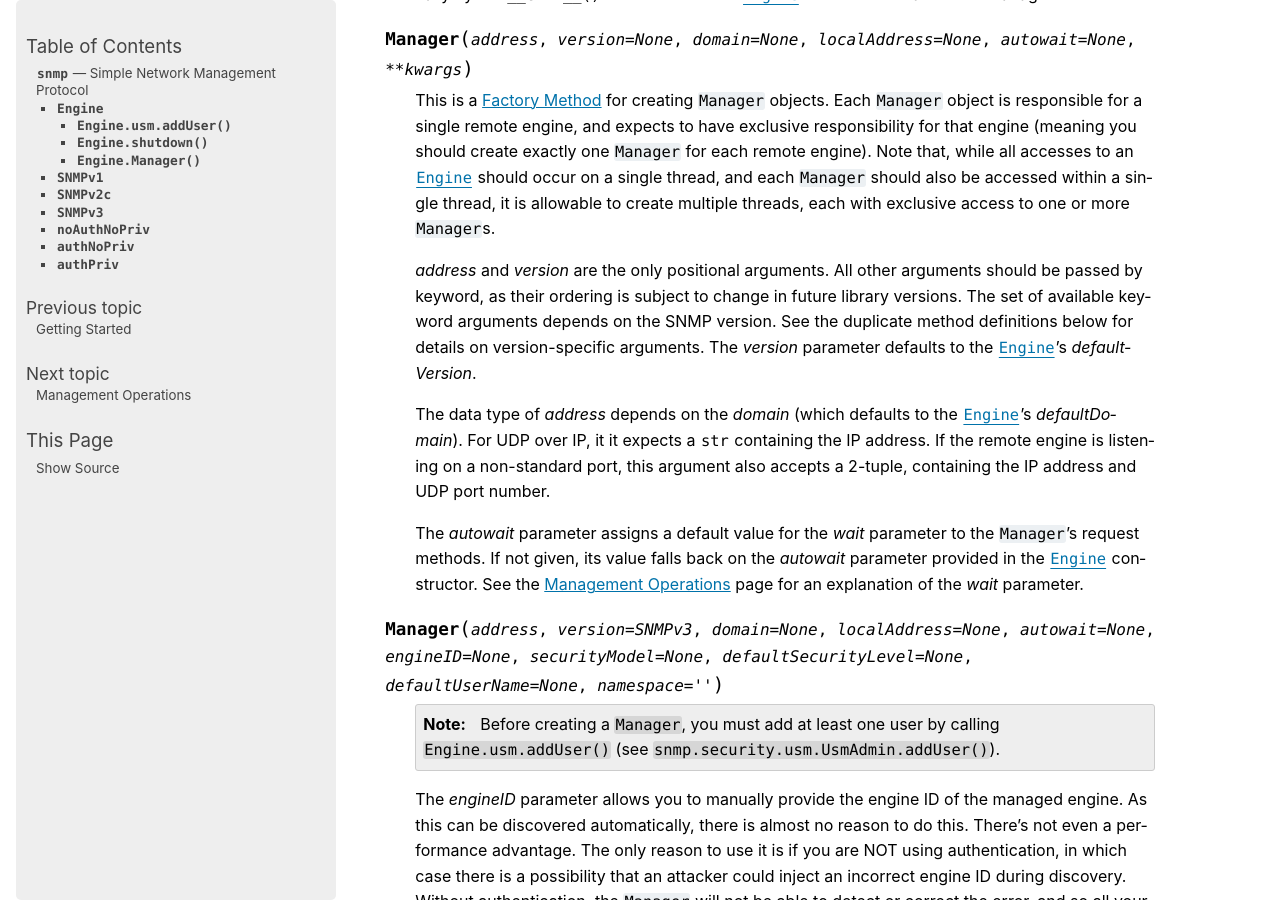
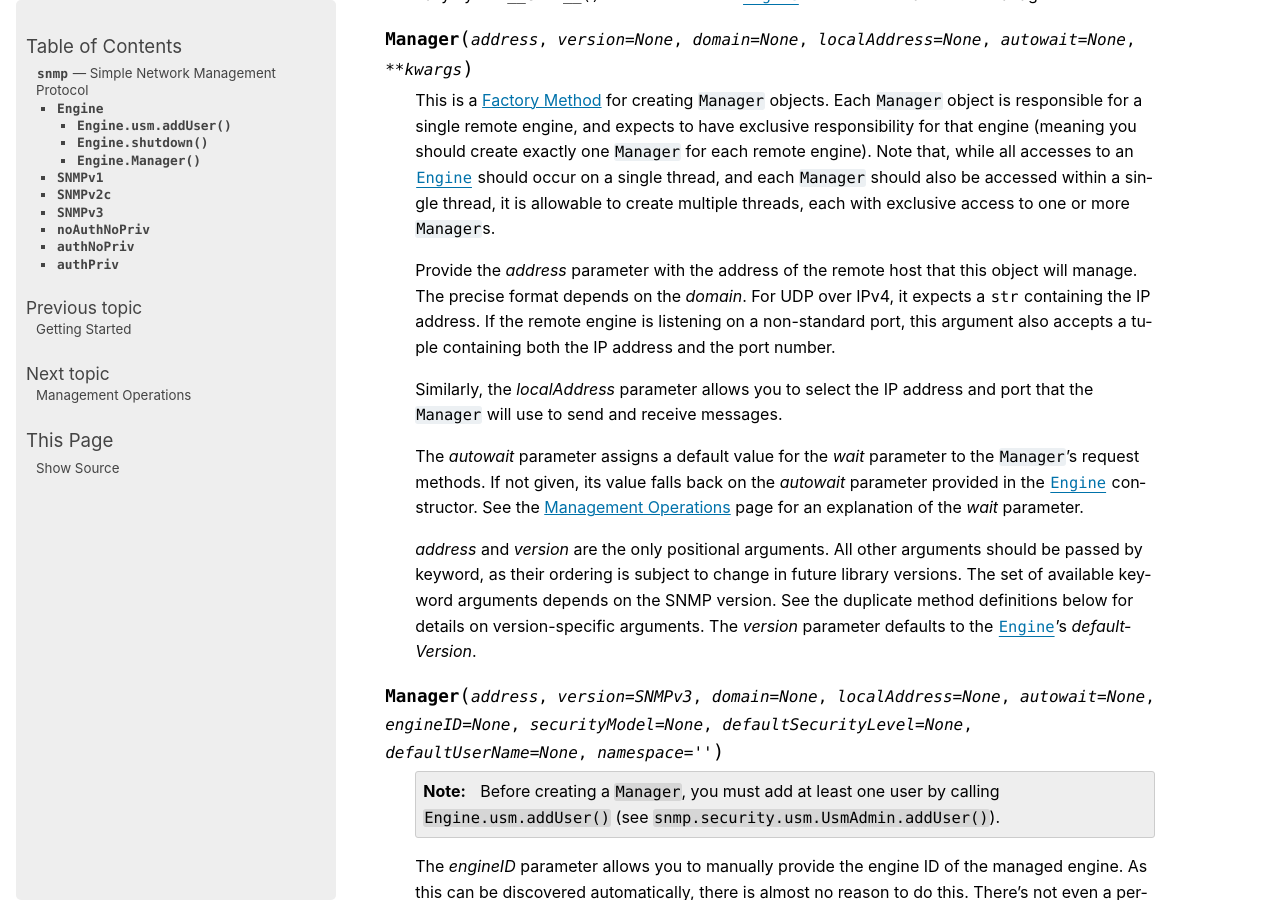
Before and after one commit to charlestolley/python-snmp, a Sphinx documentation site: the page built from docs/source/snmp.rst, in a window 1280 px wide and 900 px high, scrolled down 2012 px. Built offline with Sphinx 7.4.7, drawn with Linux system fonts in a browser that asks for light colours.

Commit message:
Document the localAddress parameter

```diff
--- a/docs/source/snmp.rst
+++ b/docs/source/snmp.rst
@@ -139,23 +139,27 @@
       allowable to create multiple threads, each with exclusive access to one or
       more ``Manager``\s.
 
+      Provide the `address` parameter with the address of the remote host that
+      this object will manage. The precise format depends on the `domain`. For
+      UDP over IPv4, it expects a :class:`str` containing the IP address. If
+      the remote engine is listening on a non-standard port, this argument also
+      accepts a tuple containing both the IP address and the port number.
+
+      Similarly, the `localAddress` parameter allows you to select the IP
+      address and port that the ``Manager`` will use to send and receive
+      messages.
+
+      The `autowait` parameter assigns a default value for the `wait` parameter
+      to the ``Manager``'s request methods. If not given, its value falls back
+      on the `autowait` parameter provided in the :class:`Engine` constructor.
+      See the :doc:`manager` page for an explanation of the `wait` parameter.
+
       `address` and `version` are the only positional arguments. All other
       arguments should be passed by keyword, as their ordering is subject to
       change in future library versions. The set of available keyword arguments
       depends on the SNMP version. See the duplicate method definitions below
       for details on version-specific arguments. The `version` parameter
       defaults to the :class:`Engine`'s `defaultVersion`.
-
-      The data type of `address` depends on the `domain` (which defaults to the
-      :class:`Engine`'s `defaultDomain`). For UDP over IP, it it expects a
-      :class:`str` containing the IP address. If the remote engine is listening
-      on a non-standard port, this argument also accepts a 2-tuple, containing
-      the IP address and UDP port number.
-
-      The `autowait` parameter assigns a default value for the `wait` parameter
-      to the ``Manager``'s request methods. If not given, its value falls back
-      on the `autowait` parameter provided in the :class:`Engine` constructor.
-      See the :doc:`manager` page for an explanation of the `wait` parameter.
 
    .. method:: Manager(address, version=SNMPv3, domain=None, \
       localAddress=None, autowait=None, engineID=None, securityModel=None, \
```
